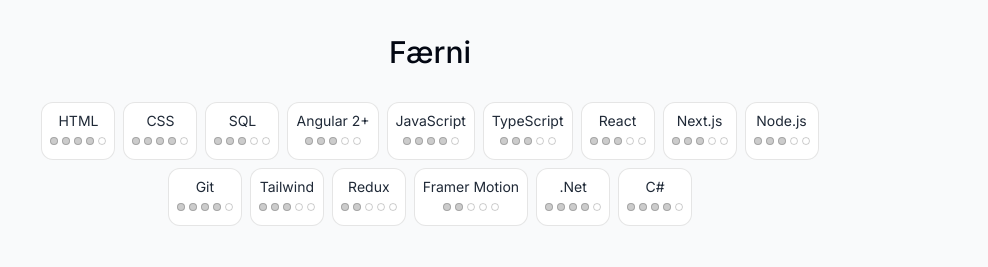
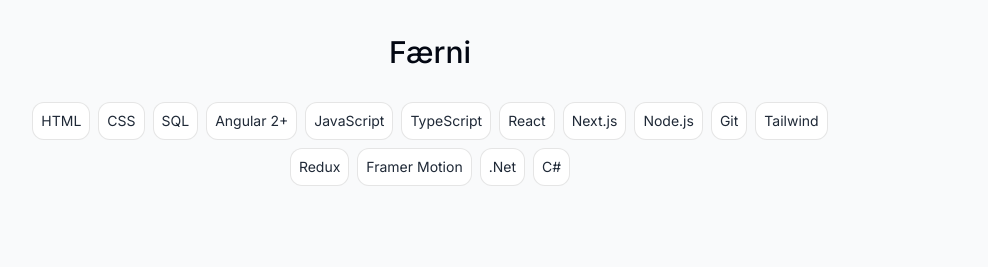
Before and after one commit to HaraldurShoshan/portfolio-website, a Next.js app: page / in a window 1280 px wide. Shown: the part 1620-1887 px from the top of the page, without its empty margins (210-1198 px from the left). Built offline with nearby package versions, Linux system fonts and the light colour scheme; no server answers.

Commit message:
fix skills

```diff
--- a/components/skills.tsx
+++ b/components/skills.tsx
@@ -69,9 +69,9 @@ export default function Skills() {
 						{/* {skill} */}
 						<div className="flex flex-col justify-between">
 							<div className="">{skill.name}</div>
-							<div className="h-5 flex flex-row gap-1 justify-center items-center">
+							{/* <div className="h-5 flex flex-row gap-1 justify-center items-center">
 								{renderSkillLevels(skill.skillLevel)}
-							</div>
+							</div> */}
 						</div>
 					</motion.li>
 				))}
```
